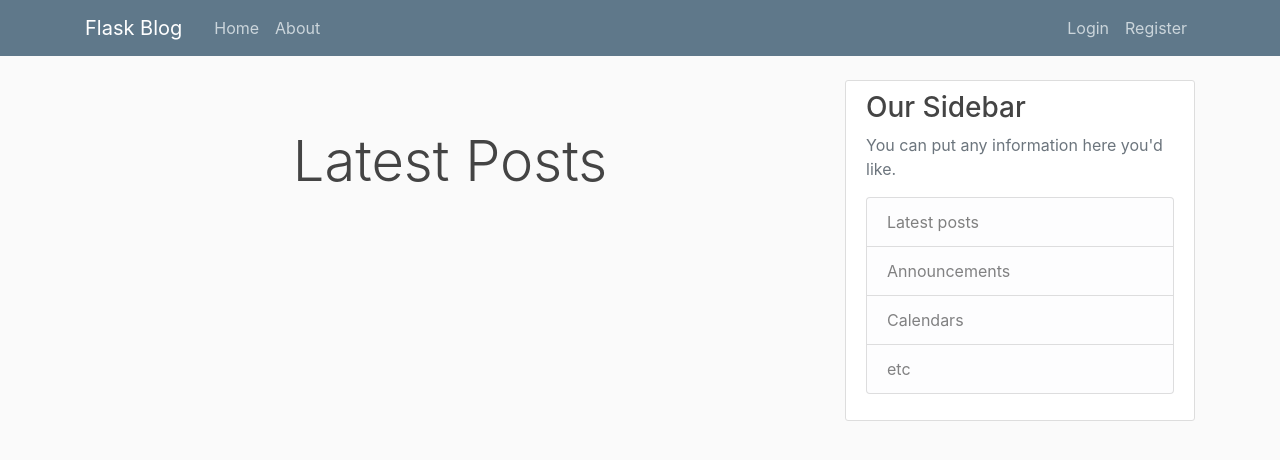
After one commit to mikhailyemets/flask-blog, a Flask app: page /latest_posts in a window 1280 px wide. The commit adds this page. Shown: the top 460 px of the page. Run offline with Flask 3, Linux system fonts and the light colour scheme; data that the repository does not hold is empty; some libraries are stand-ins or nearby versions.

Commit message:
add latest post link/route/html

```diff
--- a/flaskblog/posts/routes.py
+++ b/flaskblog/posts/routes.py
@@ -74,3 +74,9 @@ def delete_post(post_id: int):
     db.session.commit()
     flash("Post has been deleted!", "success")
     return redirect(url_for("main.home"))
+
+
+@posts.route('/latest_posts')
+def latest_posts():
+    posts = Post.query.order_by(Post.date_posted.desc()).limit(2).all()
+    return render_template('latest_posts.html', posts=posts)
--- /dev/null
+++ b/flaskblog/templates/latest_posts.html
@@ -0,0 +1,22 @@
+{% extends "layout.html" %}
+{% block content %}
+  <div class="container my-5">
+    <h1 class="display-4 text-center mb-4">Latest Posts</h1>
+    {% for post in posts %}
+      <article class="media content-section mb-4">
+        <img
+          class="rounded-circle article-img"
+          src="{{ url_for('static', filename='profile_pics/' + post.author.image_file) }}"
+          alt="Profile Picture">
+        <div class="media-body">
+          <div class="article-metadata">
+            <a class="mr-2" href="{{ url_for('users.user_posts', username=post.author.username) }}">{{ post.author.username|capitalize }}</a>
+            <small class="text-muted">{{ post.date_posted.strftime('%Y-%m-%d %H:%M:%S') }}</small>
+          </div>
+          <h2><a class="article-title" href="{{ url_for('posts.post', post_id=post.id) }}"> {{ post.title }}</a></h2>
+          <p class="article-content">{{ post.content|safe_truncate(200) }}</p>
+        </div>
+      </article>
+    {% endfor %}
+  </div>
+{% endblock %}
--- a/flaskblog/templates/layout.html
+++ b/flaskblog/templates/layout.html
@@ -59,7 +59,7 @@
             <h3>Our Sidebar</h3>
             <p class='text-muted'>You can put any information here you'd like.
               <ul class="list-group">
-                <li class="list-group-item list-group-item-light">Latest Posts</li>
+                <li class="list-group-item list-group-item-light"> <a href="{{ url_for('posts.latest_posts') }}" style="color:grey;">Latest posts</a></li>
                 <li class="list-group-item list-group-item-light">Announcements</li>
                 <li class="list-group-item list-group-item-light">Calendars</li>
                 <li class="list-group-item list-group-item-light">etc</li>
```
Also changed, not shown: flaskblog/main/routes.py (line endings or trailing spaces).
